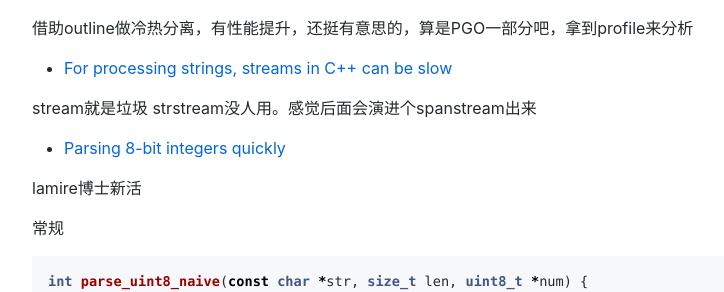
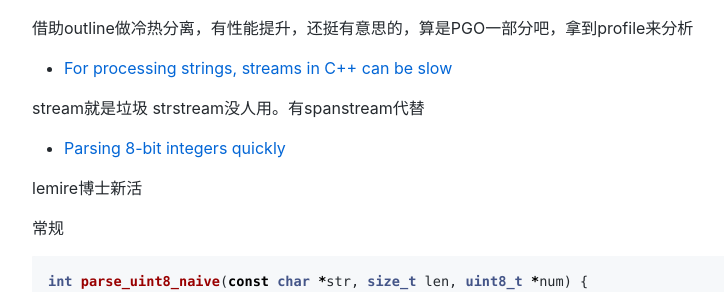
Before and after one commit to wanghenshui/cppweeklynews, a Jekyll site: the page built from posts/141.md, in a window 1280 px wide and 900 px high, scrolled down 1230 px. Shown: the part 162-454 px from the top of the window, without its empty margins (118-842 px from the left). Built offline with Jekyll 4.4.1, drawn with Linux system fonts in a browser that asks for light colours; comment, search, counter and statistics services are not loaded.

```diff
--- a/posts/141.md
+++ b/posts/141.md
@@ -63,11 +63,11 @@
 
 -  [For processing strings, streams in C++ can be slow](https://lemire.me/blog/2023/10/19/for-processing-strings-streams-in-c-can-be-slow/)
 
-stream就是垃圾 strstream没人用。感觉后面会演进个spanstream出来
+stream就是垃圾 strstream没人用。有spanstream代替
 
 - [Parsing 8-bit integers quickly](https://lemire.me/blog/2023/11/28/parsing-8-bit-integers-quickly/)
 
-lamire博士新活
+lemire博士新活
 
 常规
 
```
